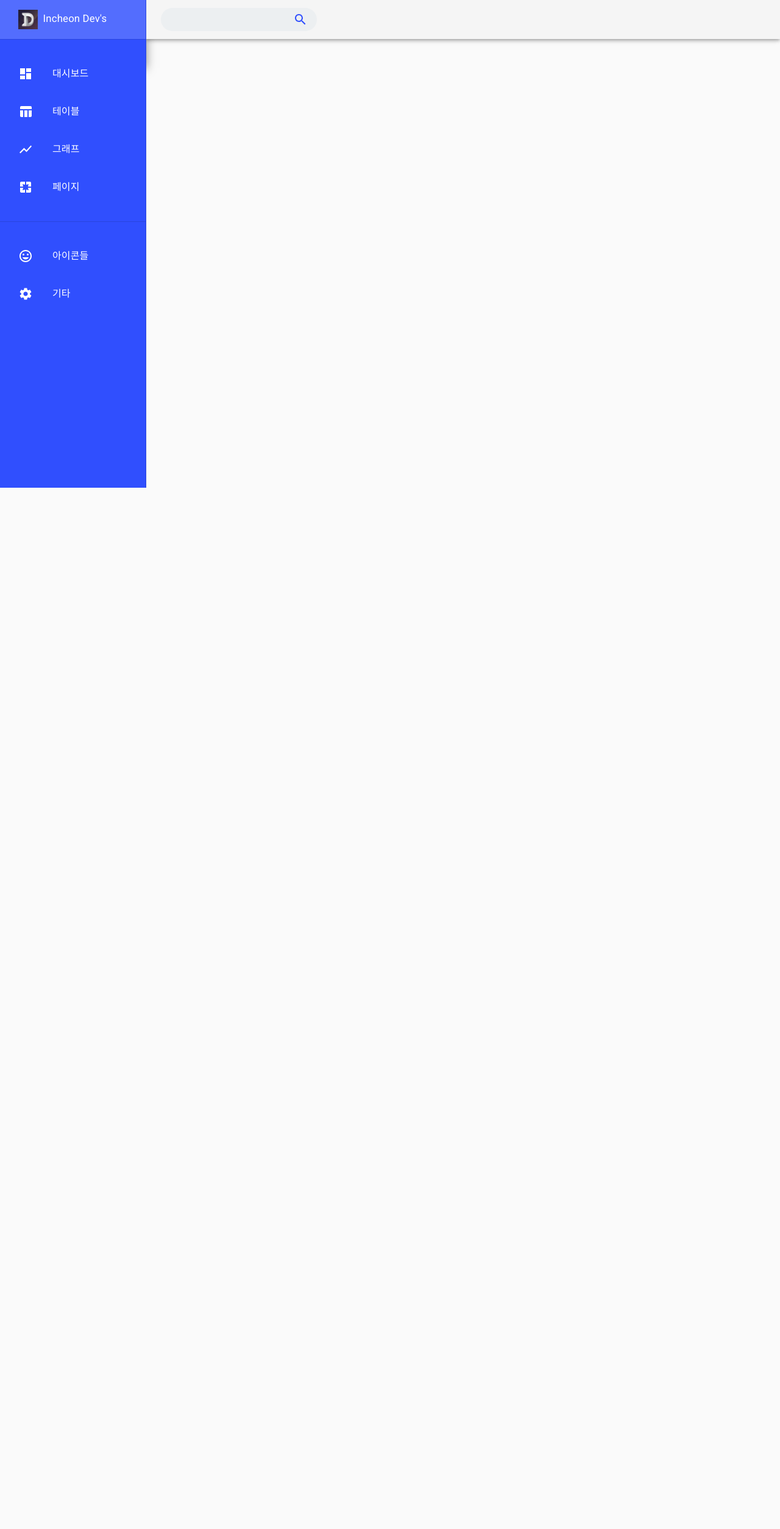
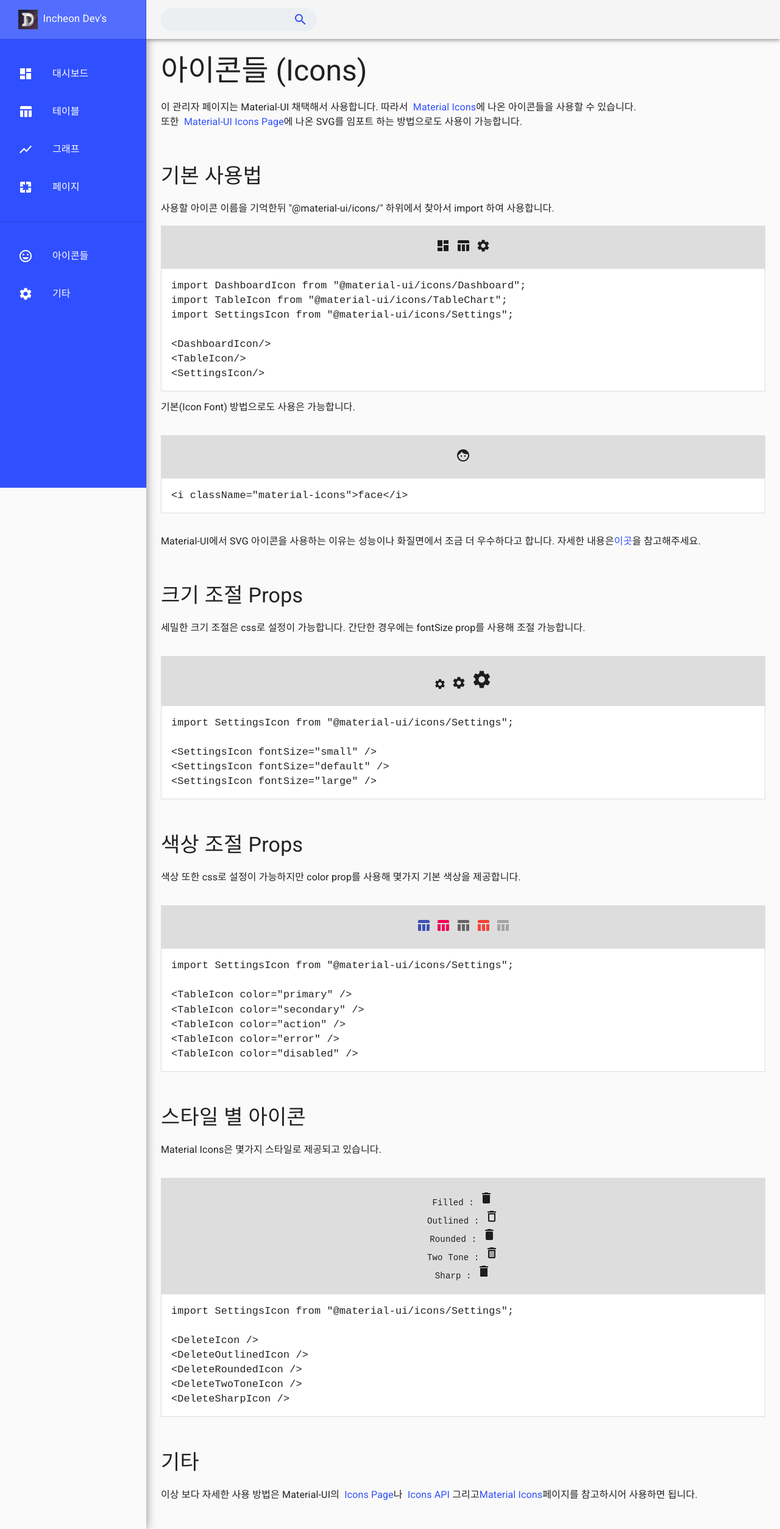
Before and after one commit to incheondevs/react-idevs-materialui-admin-one, a React (Create React App) app: page /icons in a window 1280 px wide. Shown: the whole page at 61% size. Before the commit the page ends 800 px from the top, so only its background shows below. Built offline with nearby package versions, Linux system fonts and the light colour scheme.

Commit message:
icon 가이드 페이지 작성

```diff
--- a/src/components/App.css
+++ b/src/components/App.css
@@ -1,7 +1,19 @@
+body {
+  margin: 0;
+  font-family: -apple-system, BlinkMacSystemFont, "Segoe UI", "Roboto", "Oxygen", "Ubuntu", "Cantarell", "Fira Sans", "Droid Sans", "Helvetica Neue", sans-serif;
+  -webkit-font-smoothing: antialiased;
+  -moz-osx-font-smoothing: grayscale;
+}
+
+code {
+  font-family: source-code-pro, Menlo, Monaco, Consolas, "Courier New", monospace;
+}
+
 a, a:link, a:visited {
   color: #304ffe;
   text-decoration: none;
 }
+
 input#searchField:focus {
   outline: none;
 }
--- a/src/components/layouts/AsideNav.js
+++ b/src/components/layouts/AsideNav.js
@@ -13,11 +13,12 @@ const useStyles = makeStyles(theme => ({
     display: 'flex',
   },
   drawer: {
+    minHeight: "900px",
+    boxShadow: "0 0 15px rgba(25, 25, 25, 0.5)",
     [theme.breakpoints.up('sm')]: {
       width: drawerWidth,
       flexShrink: 0,
     },
-    boxShadow: "0 0 15px rgba(25, 25, 25, 0.5)",
   },
   menuButton: {
     marginRight: theme.spacing(2),
--- a/src/components/layouts/index.js
+++ b/src/components/layouts/index.js
@@ -9,6 +9,7 @@ import Header from "./Header.js";
 import AsideNav from "./AsideNav.js";
 import HomePage from "../pages/Home.js";
 import TablesPage from "../pages/Tables.js";
+import IconsPage from "../pages/Icons.js";
 
 const useStyles = makeStyles(theme => ({
   root: {
@@ -38,6 +39,7 @@ const Layouts = props => {
         <Switch>
           <Route exact path="/" component={HomePage} />
           <Route exact path="/tables" component={TablesPage} />
+          <Route exact path="/icons" component={IconsPage} />
         </Switch>
       </main>
     </div>
--- /dev/null
+++ b/src/components/pages/Icons.js
@@ -0,0 +1,154 @@
+import React from 'react';
+// Material-ui 컴포넌트들
+import { makeStyles } from "@material-ui/core/styles";
+import Typography from '@material-ui/core/Typography';
+// icons
+import DashboardIcon from "@material-ui/icons/Dashboard";
+import TableIcon from "@material-ui/icons/TableChart";
+import SettingsIcon from "@material-ui/icons/Settings";
+import DeleteIcon from '@material-ui/icons/Delete';
+import DeleteOutlinedIcon from '@material-ui/icons/DeleteOutlined';
+import DeleteRoundedIcon from '@material-ui/icons/DeleteRounded';
+import DeleteTwoToneIcon from '@material-ui/icons/DeleteTwoTone';
+import DeleteSharpIcon from '@material-ui/icons/DeleteSharp';
+
+const useStyles = makeStyles(theme => ({
+  example: {
+    background: "#ffffff",
+    border: "1px solid #dddddd",
+  },
+  preview: {
+    padding: "20px 0",
+    textAlign: "center",
+    background: "#dddddd",
+  },
+  code: {
+    padding: "16px",
+    fontSize: "1.2em"
+  },
+}));
+
+const IconsPage = props => {
+  const classes = useStyles();
+
+  return (
+    <React.Fragment>
+      <Typography variant="h3" noWrap>아이콘들 (Icons) </Typography><br/>
+      <Typography paragraph>
+        이 관리자 페이지는 Material-UI 채택해서 사용합니다. 따라서 &nbsp;
+        <a href="https://material.io/tools/icons/" target="_blank" rel="noopener noreferrer">Material Icons</a>
+        에 나온 아이콘들을 사용할 수 있습니다. <br/>또한 &nbsp;
+        <a href="https://material-ui.com/components/icons/" target="_blank" rel="noopener noreferrer">Material-UI Icons Page</a>
+        에 나온 SVG를 임포트 하는 방법으로도 사용이 가능합니다.
+      </Typography>
+
+      <br/>
+      <br/>
+      <Typography variant="h4" noWrap>기본 사용법</Typography><br/>
+      <Typography paragraph>
+        사용할 아이콘 이름을 기억한뒤 "@material-ui/icons/" 하위에서 찾아서 import 하여 사용합니다.
+      </Typography>
+      <pre className={classes.example}>
+        <div className={classes.preview}>
+          <DashboardIcon/> <TableIcon/> <SettingsIcon/>
+        </div>
+        <div className={classes.code}>
+import DashboardIcon from "@material-ui/icons/Dashboard"; <br/>
+import TableIcon from "@material-ui/icons/TableChart"; <br/>
+import SettingsIcon from "@material-ui/icons/Settings"; <br/>
+<br/>
+&lt;DashboardIcon/> <br/>
+&lt;TableIcon/> <br/>
+&lt;SettingsIcon/>
+        </div>
+      </pre>
+      <Typography >기본(Icon Font) 방법으로도 사용은 가능합니다.</Typography><br/>
+      <pre className={classes.example}>
+        <div className={classes.preview}>
+          <i className="material-icons">face</i>
+        </div>
+        <div className={classes.code}>
+          &lt;i className="material-icons">face&lt;/i>
+        </div>
+      </pre>
+      <br/>
+      <Typography paragraph>
+        Material-UI에서 SVG 아이콘을 사용하는 이유는 성능이나 화질면에서 조금 더 우수하다고 합니다. 자세한 내용은
+        <a href="https://github.blog/2016-02-22-delivering-octicons-with-svg" target="_blank" rel="noopener noreferrer">이곳</a>
+        을 참고해주세요.
+      </Typography>
+
+      <br/>
+      <br/>
+      <Typography variant="h4" noWrap>크기 조절 Props</Typography><br/>
+      <Typography>세밀한 크기 조절은 css로 설정이 가능합니다. 간단한 경우에는 fontSize prop를 사용해 조절 가능합니다. </Typography><br/>
+      <pre className={classes.example}>
+        <div className={classes.preview}>
+          <SettingsIcon fontSize="small"/> <SettingsIcon fontSize="default"/> <SettingsIcon fontSize="large"/>
+        </div>
+        <div className={classes.code}>
+import SettingsIcon from "@material-ui/icons/Settings"; <br/>
+<br/>
+&lt;SettingsIcon fontSize="small" /> <br/>
+&lt;SettingsIcon fontSize="default" /> <br/>
+&lt;SettingsIcon fontSize="large" />
+        </div>
+      </pre>
+
+      <br/>
+      <br/>
+      <Typography variant="h4" noWrap>색상 조절 Props</Typography><br/>
+      <Typography>색상 또한 css로 설정이 가능하지만 color prop를 사용해 몇가지 기본 색상을 제공합니다. </Typography><br/>
+      <pre className={classes.example}>
+        <div className={classes.preview}>
+          <TableIcon color="primary"/> <TableIcon color="secondary"/> <TableIcon color="action"/> <TableIcon color="error"/> <TableIcon color="disabled"/>
+        </div>
+        <div className={classes.code}>
+import SettingsIcon from "@material-ui/icons/Settings"; <br/>
+<br/>
+&lt;TableIcon color="primary" /> <br/>
+&lt;TableIcon color="secondary" /> <br/>
+&lt;TableIcon color="action" /> <br/>
+&lt;TableIcon color="error" /> <br/>
+&lt;TableIcon color="disabled" />
+        </div>
+      </pre>
+
+
+      <br/>
+      <br/>
+      <Typography variant="h4" noWrap>스타일 별 아이콘</Typography><br/>
+      <Typography>Material Icons은 몇가지 스타일로 제공되고 있습니다. </Typography><br/>
+      <pre className={classes.example}>
+        <div className={classes.preview}>
+          Filled : <DeleteIcon /><br/>
+          Outlined : <DeleteOutlinedIcon /><br/>
+          Rounded : <DeleteRoundedIcon /><br/>
+          Two Tone : <DeleteTwoToneIcon /><br/>
+          Sharp : <DeleteSharpIcon /><br/>
+
+        </div>
+        <div className={classes.code}>
+import SettingsIcon from "@material-ui/icons/Settings"; <br/>
+<br/>
+&lt;DeleteIcon /> <br/>
+&lt;DeleteOutlinedIcon /> <br/>
+&lt;DeleteRoundedIcon /> <br/>
+&lt;DeleteTwoToneIcon /> <br/>
+&lt;DeleteSharpIcon />
+        </div>
+      </pre>
+
+      <br/>
+      <br/>
+      <Typography variant="h4" noWrap>기타</Typography><br/>
+      <Typography>이상 보다 자세한 사용 방법은 Material-UI의 &nbsp;
+        <a href="https://material-ui.com/components/icons/" target="_blank" rel="noopener noreferrer">Icons Page</a>나 &nbsp;
+        <a href="https://material-ui.com/api/icon/" target="_blank" rel="noopener noreferrer">Icons API</a> 그리고
+        <a href="https://google.github.io/material-design-icons/#icon-font-for-the-web" target="_blank" rel="noopener noreferrer">Material Icons</a>
+        페이지를 참고하시어 사용하면 됩니다. </Typography><br/>
+    </React.Fragment>
+  );
+}
+
+export default IconsPage;
--- a/src/index.css
+++ /dev/null
@@ -1,13 +0,0 @@
-body {
-  margin: 0;
-  font-family: -apple-system, BlinkMacSystemFont, "Segoe UI", "Roboto", "Oxygen",
-    "Ubuntu", "Cantarell", "Fira Sans", "Droid Sans", "Helvetica Neue",
-    sans-serif;
-  -webkit-font-smoothing: antialiased;
-  -moz-osx-font-smoothing: grayscale;
-}
-
-code {
-  font-family: source-code-pro, Menlo, Monaco, Consolas, "Courier New",
-    monospace;
-}
```
